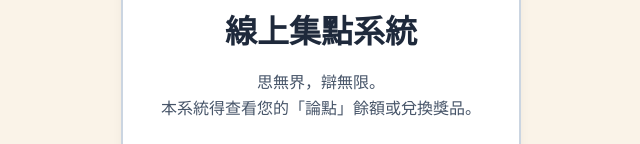
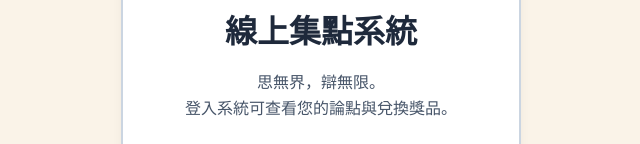
Before and after one commit to zxrotu/debate-points, a Next.js app: page / in a window 1280 px wide. Shown: the part 294-438 px from the top of the page, without its empty margins (319-959 px from the left). Built offline with nearby package versions, Linux system fonts and the light colour scheme; a web font is replaced by a local one.

Commit message:
fix: ensure logo file is properly tracked and named

```diff
--- a/app/page.tsx
+++ b/app/page.tsx
@@ -28,7 +28,7 @@ export default function Home() {
         <p className="custom-p" style={{ marginBottom: '32px' }}>
           思無界，辯無限。
           <br />
-          本系統得查看您的「論點」餘額或兌換獎品。
+          登入系統可查看您的論點與兌換獎品。
         </p>
 
         {/* 圓角登入按鈕區 */}
```
